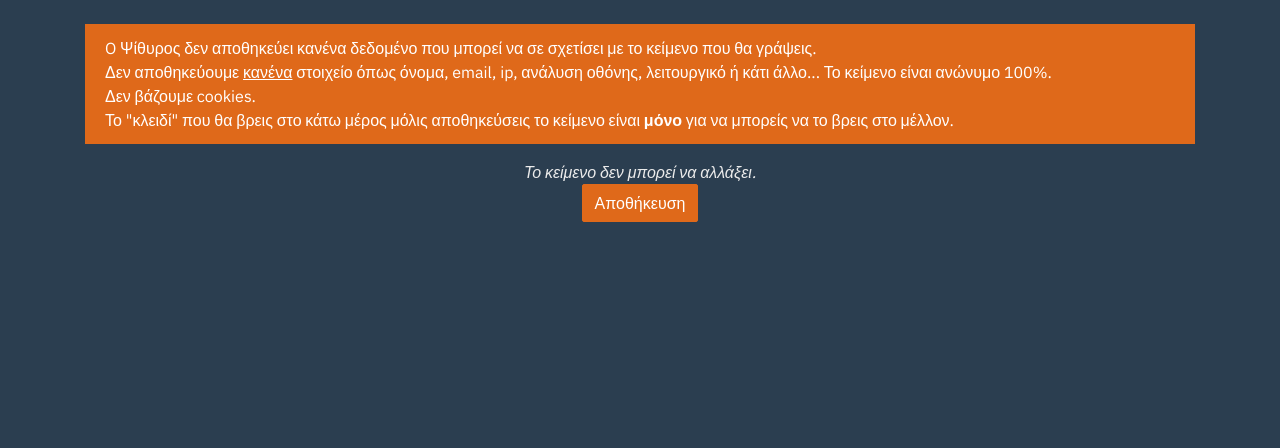
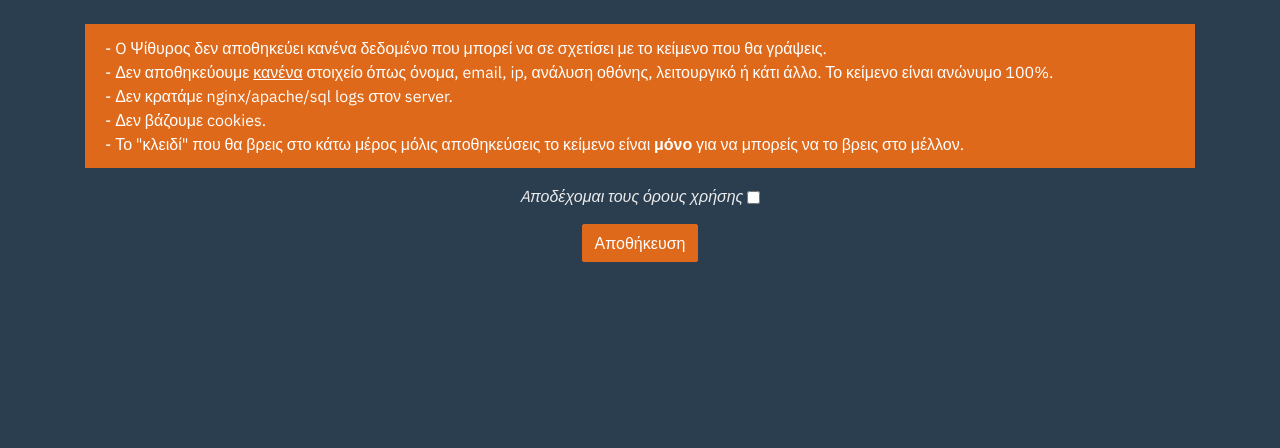
Before and after one commit to tsaklidis/Psithiros, a Python web app: template shy/templates/jinja2/public/new_post.html in a window 1280 px wide. Shown: the part 48-496 px from the top of the page. Run offline with Jinja, Linux system fonts and the light colour scheme; the template is opened without the code that fills it, so the values that code supplies are empty; some libraries are stand-ins or nearby versions.

Commit message:
Search Post and Answer

```diff
--- a/shy/posts/urls.py
+++ b/shy/posts/urls.py
@@ -6,7 +6,7 @@ urlpatterns = [
     url('^$', views.home, name='home'),
 
     # Signel post
-    url('^post/(?P<uuid>[\w.@+-]+)/$', views.single_post, name='single_post'),
+    url('^whisper/(?P<uuid>[\w.@+-]+)/$', views.single_post, name='single_post'),
 
     # search for posts
     url('^search/$', views.search, name='search'),
@@ -15,5 +15,5 @@ urlpatterns = [
     url('^info/$', views.info, name='info'),
 
     # New post
-    url('^new/$', views.new_post, name='new_post'),
+    url('^new/whisper/$', views.new_post, name='new_post'),
 ]
--- a/shy/static/shy/css/public/home.css
+++ b/shy/static/shy/css/public/home.css
@@ -12,6 +12,7 @@ h2{
 	background-color: #626f7b;
 	font-size: 15px;
 	border-radius: 4px;
+	word-wrap: break-word;
 }
 .post_head{border-bottom: 1px dotted #999; font-size: 16px; }
 .show{margin-top: 20px;}
--- a/shy/static/shy/css/public/new_post.css
+++ b/shy/static/shy/css/public/new_post.css
@@ -1 +1,2 @@
 #id_text, #id_title{border-radius: 2px;}
+input{vertical-align: middle;}
--- a/shy/static/shy/css/public/post.css
+++ b/shy/static/shy/css/public/post.css
@@ -27,6 +27,7 @@ h2{
 	border-bottom: 1px dotted #999;
 	min-height: 110px;
 	margin-top:10px;
+	word-wrap: break-word;
 }
 .post_foot{margin-top:10px; }
 
--- a/shy/templates/jinja2/public/new_post.html
+++ b/shy/templates/jinja2/public/new_post.html
@@ -17,13 +17,15 @@
 
 		<div class="col-md-12 new_post">
 			<p class="alert alert-primary text-left">
-				O Ψίθυρος δεν αποθηκεύει κανένα δεδομένο που μπορεί να σε σχετίσει με το κείμενο που θα γράψεις.
+				- O Ψίθυρος δεν αποθηκεύει κανένα δεδομένο που μπορεί να σε σχετίσει με το κείμενο που θα γράψεις.
 				<br>
-				Δεν αποθηκεύουμε <u>κανένα</u> στοιχείο όπως όνομα, email, ip, ανάλυση οθόνης, λειτουργικό ή κάτι άλλο... Το κείμενο είναι ανώνυμο 100%.
+				- Δεν αποθηκεύουμε <u>κανένα</u> στοιχείο όπως όνομα, email, ip, ανάλυση οθόνης, λειτουργικό ή κάτι άλλο. Το κείμενο είναι ανώνυμο 100%.
 				<br>
-				Δεν βάζουμε cookies.
+				- Δεν κρατάμε nginx/apache/sql logs στον server.
 				<br>
-				Το "κλειδί" που θα βρεις στο κάτω μέρος μόλις αποθηκεύσεις το κείμενο είναι <b>μόνο</b> για να μπορείς να το βρεις στο μέλλον.
+				- Δεν βάζουμε cookies.
+				<br>
+				- Το "κλειδί" που θα βρεις στο κάτω μέρος μόλις αποθηκεύσεις το κείμενο είναι <b>μόνο</b> για να μπορείς να το βρεις στο μέλλον.
 			</p>
 			<form action="{{ url('posts:new_post') }}" method="POST">
 				<input type="hidden" name="csrfmiddlewaretoken" value="{{ csrf_token }}" id='csrf'>
@@ -46,15 +48,15 @@
 				    {% endif %}
 				</div>
 
-				{% if status %}
-					<div class="alert alert-success">Το κείμενο αποθηκεύτηκε</div>
-				{% endif %}
-
-
 				{# <div class="form-group text-left">
 					<textarea class="form-control" rows="3" id="comment" name="text"></textarea>
 				</div> #}
-				<i>Το κείμενο δεν μπορεί να αλλάξει.</i><br>
+				<p>
+					<i>
+						Aποδέχομαι τους όρους χρήσης
+					</i>
+					<input type="checkbox" name="terms" required="True">
+				</p>
 				<button type="submit" class="btn btn-primary">Αποθήκευση</button>
 			</form>
 		</div>
--- a/shy/templates/jinja2/public/search_results.html
+++ b/shy/templates/jinja2/public/search_results.html
@@ -25,7 +25,7 @@
 			{% else %}
 				<span class="alert alert-info">Δεν βρέθηκε κάτι σχετικό :(</span>
 			{% endif %}
-			<br>
+			<br><br>
 		</div>
 	</div>
 
```
Also changed, not shown: shy/posts/views.py (+18 -4 lines).
